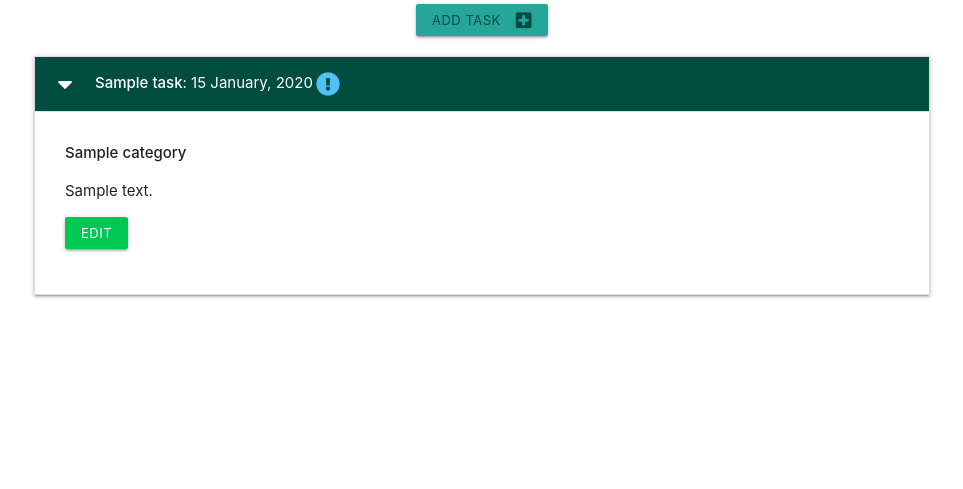
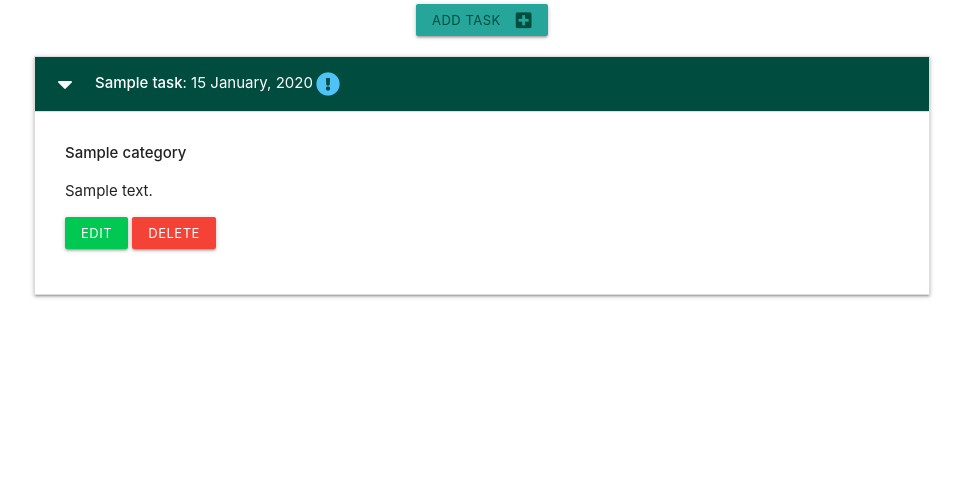
Before and after one commit to ShemmyYo/database-management-systems, a Flask app: page / in a window 1280 px wide, after a click that opens the changed part. Shown: the part 176-665 px from the top of the page, without its empty margins (158-1121 px from the left). Run offline with Flask 2, Linux system fonts and the light colour scheme; tables that the repository leaves empty hold one stand-in row (values such as "Sample post").

Commit message:
delete task functionality added

```diff
--- a/taskmanager/routes.py
+++ b/taskmanager/routes.py
@@ -71,3 +71,11 @@ def edit_task(task_id):
         task.category_id = request.form.get("category_id")
         db.session.commit()
     return render_template("edit_task.html", task=task, categories=categories)
+
+
+@app.route("/delete_task/<int:task_id>")
+def delete_task(task_id):
+    task = Task.query.get_or_404(task_id)
+    db.session.delete(task)
+    db.session.commit()
+    return redirect(url_for("home"))
--- a/taskmanager/templates/tasks.html
+++ b/taskmanager/templates/tasks.html
@@ -27,6 +27,19 @@
             <p>{{ task.task_description }}</p>
             <p>
                 <a href="{{ url_for('edit_task', task_id=task.id) }}" class="btn-small green accent-4">Edit</a>
+                <a href="#modal-{{ task.id }}" class="btn-small red modal-trigger">Delete</a>
+                <!-- Modal -->
+                <div id="modal-{{ task.id }}" class="modal">
+                  <div class="modal-content">
+                    <h4>Delete '{{ task.task_name }}' Task?</h4>
+                    <p>If you click DELETE, this task will be permanently deleted!</p>
+                  </div>
+                  <div class="modal-footer">
+                    <a href="{{ url_for('delete_task', task_id=task.id) }}"
+                      class="btn-small red accent-4">Delete</a>
+                    <a href="#" class="btn-small green accent-4 modal-close">Cancel</a>
+                  </div>
+                </div>
             </p>
         </div>
     </li>
```
